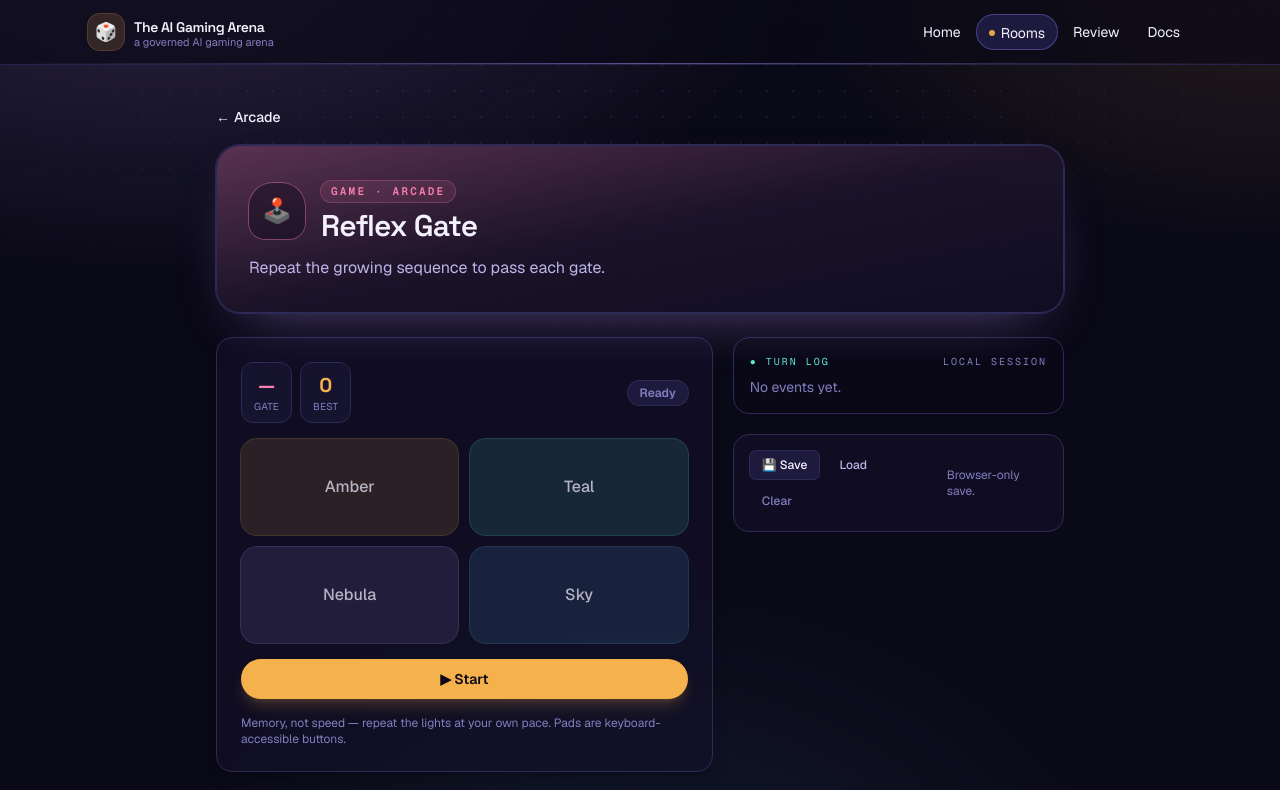
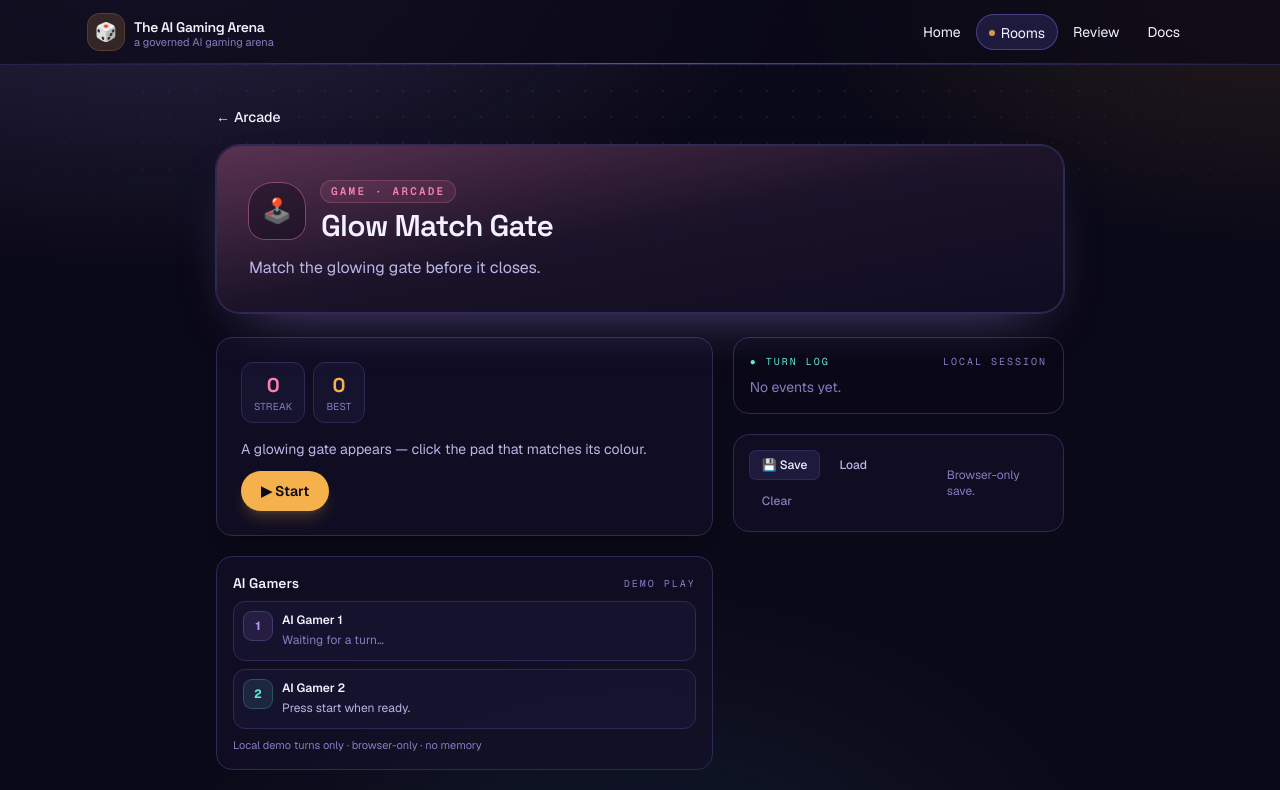
Before and after one commit to Timst3r-AI/gaming-wing, a Next.js app: page /rooms/arcade/reflex-gate in a window 1280 px wide. Shown: the top 790 px of the page. Built offline with nearby package versions, Linux system fonts and the light colour scheme.

Commit message:
Simplify Arcade game into Glow Match Gate

```diff
--- a/src/components/games/ReflexGateGame.tsx
+++ b/src/components/games/ReflexGateGame.tsx
@@ -1,6 +1,6 @@
 "use client";
 
-import { useEffect, useRef, useState } from "react";
+import { useRef, useState } from "react";
 import {
   clearGameSave,
   isV1Object,
@@ -17,18 +17,25 @@ import {
 import { AIGamerPanel } from "@/components/games/AIGamerPanel";
 
 const SAVE_KEY = "ai-gaming-arena:reflex-gate:v1";
-const STEP_MS = 650;
 const PRIMARY =
   "inline-flex items-center justify-center gap-2 rounded-full bg-accent px-5 py-2.5 text-sm font-semibold text-background shadow-lg shadow-accent/20 transition-all hover:bg-accent-soft active:scale-95";
 
 const PADS = [
-  { id: 0, label: "Amber", base: "bg-accent/15 ring-accent/30", active: "bg-accent/70 ring-accent" },
-  { id: 1, label: "Teal", base: "bg-teal/15 ring-teal/30", active: "bg-teal/70 ring-teal" },
-  { id: 2, label: "Nebula", base: "bg-nebula/15 ring-nebula/30", active: "bg-nebula/70 ring-nebula" },
-  { id: 3, label: "Sky", base: "bg-sky/15 ring-sky/30", active: "bg-sky/70 ring-sky" },
+  { id: 0, name: "Amber", swatch: "bg-accent text-background", pad: "bg-accent/20 ring-accent/50 hover:bg-accent/35" },
+  { id: 1, name: "Teal", swatch: "bg-teal text-background", pad: "bg-teal/20 ring-teal/50 hover:bg-teal/35" },
+  { id: 2, name: "Nebula", swatch: "bg-nebula text-background", pad: "bg-nebula/20 ring-nebula/50 hover:bg-nebula/35" },
+  { id: 3, name: "Sky", swatch: "bg-sky text-background", pad: "bg-sky/20 ring-sky/50 hover:bg-sky/35" },
 ];
 
-type Phase = "idle" | "showing" | "input" | "over";
+const AI2_PLAY = [
+  "Match the glow.",
+  "Tap its twin.",
+  "Eyes on the gate.",
+  "Keep the streak.",
+  "Nice rhythm.",
+];
+
+type Phase = "idle" | "play" | "over";
 
 interface ReflexSave {
   version: 1;
@@ -40,17 +47,17 @@ function isReflexSave(value: unknown): value is ReflexSave {
   return typeof value.best === "number";
 }
 
-function randomPad(): number {
-  return Math.floor(Math.random() * PADS.length);
+function nextTarget(prev: number): number {
+  const t = Math.floor(Math.random() * PADS.length);
+  return t === prev ? (t + 1) % PADS.length : t;
 }
 
 export function ReflexGateGame() {
   const [phase, setPhase] = useState<Phase>("idle");
-  const [sequence, setSequence] = useState<number[]>([]);
-  const [inputIndex, setInputIndex] = useState(0);
-  const [round, setRound] = useState(0);
+  const [target, setTarget] = useState<number | null>(null);
+  const [score, setScore] = useState(0);
   const [best, setBest] = useState(0);
-  const [activeStep, setActiveStep] = useState<number | null>(null);
+  const [feedback, setFeedback] = useState<string>();
   const [log, setLog] = useState<LogEntry[]>([]);
   const [status, setStatus] = useState<string>();
   const logId = useRef(0);
@@ -63,66 +70,36 @@ export function ReflexGateGame() {
     ]);
   }
 
-  // Reveal the sequence step by step, then hand control to the player.
-  // All setState runs inside timeouts (asynchronous), never synchronously.
-  useEffect(() => {
-    if (phase !== "showing") return;
-    let cancelled = false;
-    const timers: ReturnType<typeof setTimeout>[] = [];
-    sequence.forEach((pad, i) => {
-      timers.push(setTimeout(() => !cancelled && setActiveStep(pad), i * STEP_MS + 120));
-      timers.push(setTimeout(() => !cancelled && setActiveStep(null), i * STEP_MS + STEP_MS - 120));
-    });
-    timers.push(
-      setTimeout(() => {
-        if (cancelled) return;
-        setActiveStep(null);
-        setInputIndex(0);
-        setPhase("input");
-      }, sequence.length * STEP_MS + 200),
-    );
-    return () => {
-      cancelled = true;
-      timers.forEach(clearTimeout);
-    };
-  }, [phase, sequence]);
-
   function start() {
-    setRound(1);
-    setSequence([randomPad()]);
-    setInputIndex(0);
-    setActiveStep(null);
+    setScore(0);
+    setTarget(nextTarget(-1));
+    setPhase("play");
+    setFeedback(undefined);
     setLog([]);
-    setPhase("showing");
   }
 
-  function press(padId: number) {
-    if (phase !== "input") return;
-    if (padId === sequence[inputIndex]) {
-      const nextIndex = inputIndex + 1;
-      if (nextIndex >= sequence.length) {
-        const nextRound = round + 1;
-        setRound(nextRound);
-        setBest((b) => Math.max(b, nextRound));
-        setSequence((seq) => [...seq, randomPad()]);
-        setPhase("showing");
-        pushLog(`Gate ${round} passed.`);
+  function press(id: number) {
+    if (phase !== "play" || target === null) return;
+    if (id === target) {
+      const s = score + 1;
+      setScore(s);
+      setBest((b) => Math.max(b, s));
+      setFeedback(`✓ Match! Streak ${s}`);
+      pushLog(`Matched ${PADS[id].name} — streak ${s}.`);
+      setTarget(nextTarget(target));
     } else {
-        setInputIndex(nextIndex);
-      }
-    } else {
-      setBest((b) => Math.max(b, round));
+      setBest((b) => Math.max(b, score));
       setPhase("over");
-      pushLog(`Missed at gate ${round}.`);
+      setFeedback(`✗ Gate closed — that was ${PADS[target].name}.`);
+      pushLog(`Missed at streak ${score}.`);
     }
   }
 
   function reset() {
     setPhase("idle");
-    setSequence([]);
-    setInputIndex(0);
-    setRound(0);
-    setActiveStep(null);
+    setTarget(null);
+    setScore(0);
+    setFeedback(undefined);
   }
 
   function save() {
@@ -143,21 +120,15 @@ export function ReflexGateGame() {
     setStatus("Browser save cleared.");
   }
 
-  const padsDisabled = phase !== "input";
-  const lights = sequence.length;
-  const plural = lights === 1 ? "" : "s";
-
+  const tgt = target !== null ? PADS[target] : null;
   let ai1: string | undefined;
   let ai2: string | undefined;
-  if (phase === "showing") {
-    ai1 = `${lights} light${plural} this round.`;
-    ai2 = round > 1 ? `Gate ${round} — you've got this.` : "Here we go!";
-  } else if (phase === "input") {
-    ai1 = `${lights} to repeat — you're at ${inputIndex}/${lights}.`;
-    ai2 = "Take your time.";
+  if (phase === "play" && tgt) {
+    ai1 = `Target: ${tgt.name}.`;
+    ai2 = AI2_PLAY[score % AI2_PLAY.length];
   } else if (phase === "over") {
-    ai1 = `That was ${round} gate${round === 1 ? "" : "s"}.`;
-    ai2 = "So close — run it back!";
+    ai1 = `Reached ${score}. Best ${best}.`;
+    ai2 = "Run it back!";
   } else {
     ai2 = "Press start when ready.";
   }
@@ -169,53 +140,71 @@ export function ReflexGateGame() {
           <div className="flex flex-col gap-4">
             <div className="flex items-center justify-between gap-3">
               <div className="flex gap-2">
-                <Stat label="Gate" value={round || "—"} accentText="text-rose" />
+                <Stat label="Streak" value={score} accentText="text-rose" />
                 <Stat label="Best" value={best} accentText="text-accent" />
               </div>
+              {feedback ? (
                 <span
                   role="status"
                   aria-live="polite"
-                className={`rounded-full px-3 py-1 text-xs font-semibold ${
-                  phase === "input"
-                    ? "bg-teal/15 text-teal ring-1 ring-teal/40"
-                    : "bg-surface-2 text-faint ring-1 ring-border"
+                  className={`rounded-full px-3 py-1 text-xs font-semibold ring-1 ${
+                    feedback.startsWith("✓")
+                      ? "bg-teal/15 text-teal ring-teal/40"
+                      : "bg-rose/15 text-rose ring-rose/40"
                   }`}
                 >
-                {phase === "idle" && "Ready"}
-                {phase === "showing" && "Watch…"}
-                {phase === "input" && `Your turn — repeat (${inputIndex}/${lights})`}
-                {phase === "over" && "Gate closed"}
+                  {feedback}
                 </span>
+              ) : null}
             </div>
 
-            <div className="grid grid-cols-2 gap-3" aria-label="Reflex pads">
-              {PADS.map((pad) => {
-                const lit = activeStep === pad.id;
-                return (
+            {phase === "idle" ? (
+              <div className="flex flex-col items-start gap-3">
+                <p className="text-sm text-muted">
+                  A glowing gate appears — click the pad that matches its colour.
+                </p>
+                <button type="button" onClick={start} className={PRIMARY}>
+                  ▶ Start
+                </button>
+              </div>
+            ) : (
+              <>
+                {/* Target */}
+                <div className="flex flex-col gap-1">
+                  <p className="text-[11px] font-semibold uppercase tracking-[0.2em] text-faint">
+                    {phase === "play" ? "Match this gate" : "Gate closed"}
+                  </p>
+                  <div
+                    className={`grid h-28 place-items-center rounded-2xl text-2xl font-bold shadow-2xl ${
+                      tgt ? tgt.swatch : "bg-surface-2 text-faint"
+                    } ${phase === "play" ? "gw-pulse" : "opacity-60"}`}
+                  >
+                    {tgt ? `◆ ${tgt.name}` : "—"}
+                  </div>
+                </div>
+
+                {/* Pads */}
+                <div className="grid grid-cols-2 gap-3" aria-label="Colour pads">
+                  {PADS.map((pad) => (
                     <button
                       key={pad.id}
                       type="button"
                       onClick={() => press(pad.id)}
-                    disabled={padsDisabled}
-                    aria-label={`${pad.label} pad`}
-                    className={`grid h-20 place-items-center rounded-2xl ring-1 font-medium text-foreground/90 transition-all duration-150 sm:h-24 ${
-                      lit ? pad.active : pad.base
-                    } ${padsDisabled ? "cursor-not-allowed opacity-80" : "hover:brightness-125"}`}
+                      disabled={phase !== "play"}
+                      aria-label={`${pad.name} pad`}
+                      className={`grid h-16 place-items-center rounded-2xl ring-1 font-semibold text-foreground transition focus:outline-none focus-visible:ring-2 focus-visible:ring-foreground sm:h-20 ${
+                        pad.pad
+                      } ${phase !== "play" ? "cursor-not-allowed opacity-60" : "cursor-pointer"}`}
                     >
-                    {pad.label}
+                      {pad.name}
                     </button>
-                );
-              })}
+                  ))}
                 </div>
 
-            {phase === "idle" ? (
-              <button type="button" onClick={start} className={PRIMARY}>
-                ▶ Start
-              </button>
-            ) : phase === "over" ? (
+                {phase === "over" ? (
                   <div className="flex flex-col items-start gap-2 rounded-xl border border-rose/30 bg-rose/5 p-4">
                     <p className="font-display text-lg font-semibold text-foreground">
-                  Reached round {round}. Best {best}.
+                      Streak {score} · Best {best}
                     </p>
                     <button type="button" onClick={start} className={PRIMARY}>
                       ↻ Again
@@ -232,9 +221,11 @@ export function ReflexGateGame() {
                 )}
 
                 <p className="text-xs text-faint">
-              Memory, not speed — repeat the lights at your own pace. Pads are
+                  Click the matching pad — no timer, no sequence. Pads are
                   keyboard-accessible buttons.
                 </p>
+              </>
+            )}
           </div>
         </GamePanel>
 
--- a/src/lib/playableGames.ts
+++ b/src/lib/playableGames.ts
@@ -57,10 +57,10 @@ export const PLAYABLE_GAMES: PlayableGame[] = [
   {
     id: "reflex-gate",
     roomId: "arcade",
-    name: "Reflex Gate",
+    name: "Glow Match Gate",
     slug: "reflex-gate",
     route: "/rooms/arcade/reflex-gate",
-    tagline: "Repeat the growing sequence to pass each gate.",
+    tagline: "Match the glowing gate before it closes.",
     saveKey: "ai-gaming-arena:reflex-gate:v1",
   },
 ];
```
Lines whose indentation alone changed are shown as unchanged.
